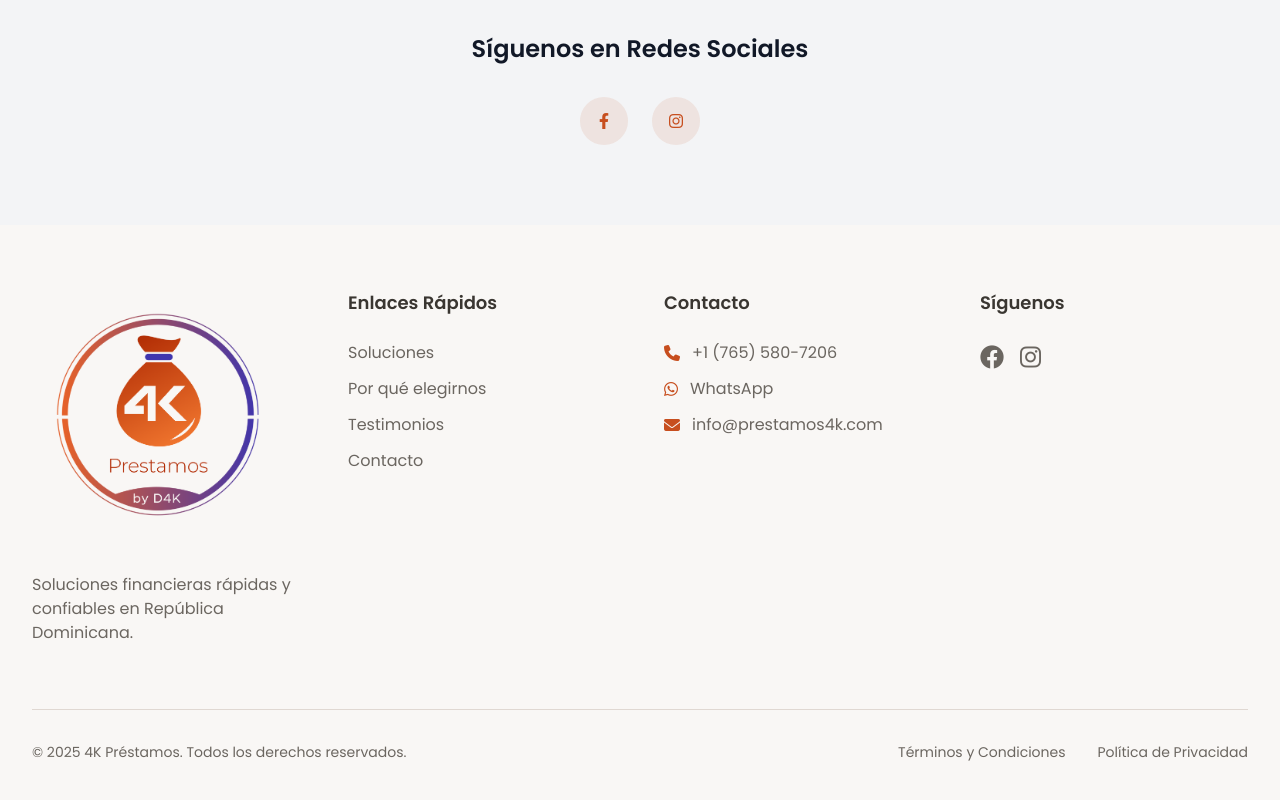
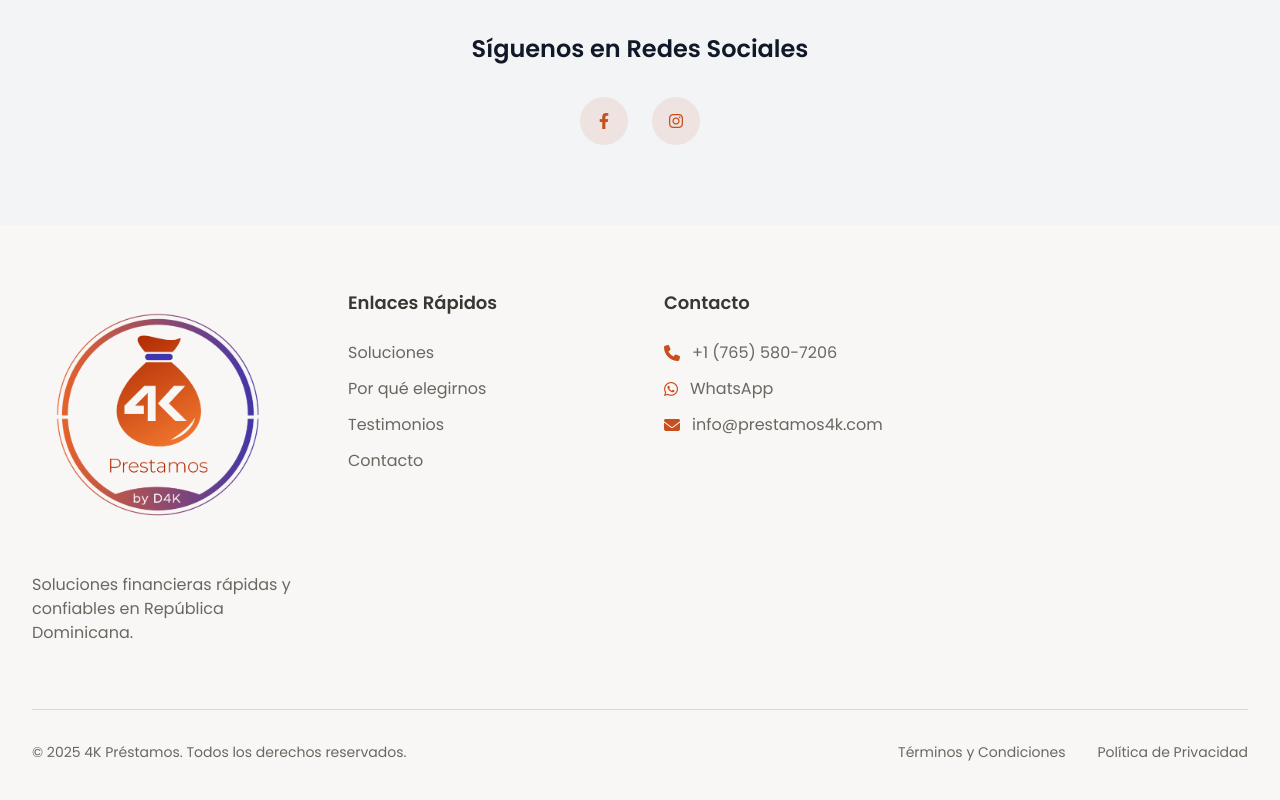
Before and after one commit to DonDurkheim/prestamos-4k, a React (Vite) app: page / in a window 1280 px wide. Shown: the part 3441-4241 px from the top of the page. Built offline with nearby package versions, Linux system fonts and the light colour scheme.

Commit message:
feat: Remove social media section from footer

```diff
--- a/src/components/Footer.jsx
+++ b/src/components/Footer.jsx
@@ -64,18 +64,6 @@ const Footer = () => {
               </li>
             </ul>
           </div>
-
-          <div>
-            <h3 className="text-lg font-semibold mb-6 text-text dark:text-dark-text">Síguenos</h3>
-            <div className="flex space-x-4">
-              <a href="#" className="text-textSubtle dark:text-dark-textSubtle hover:text-primary dark:hover:text-accent transition-colors duration-300">
-                <i className="fab fa-facebook text-2xl"></i>
-              </a>
-              <a href="#" className="text-textSubtle dark:text-dark-textSubtle hover:text-primary dark:hover:text-accent transition-colors duration-300">
-                <i className="fab fa-instagram text-2xl"></i>
-              </a>
-            </div>
-          </div>
         </div>
 
         <div className="mt-16 pt-8 border-t border-border dark:border-dark-border">
```
